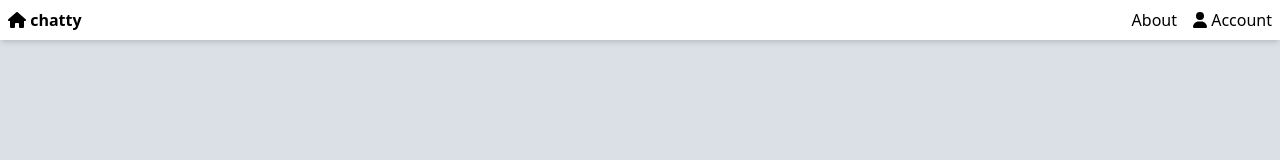
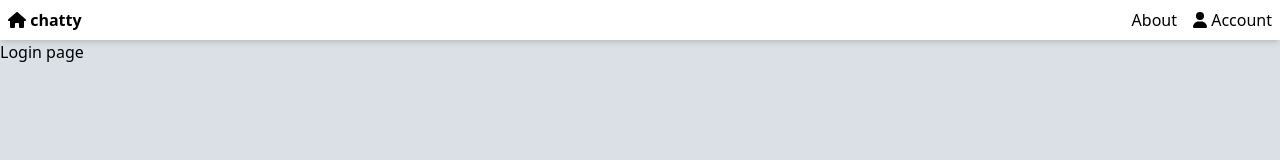
Before and after one commit to LL-Etiane/chatty, a Vue app in the folder frontend/: page /login in a window 1280 px wide. Shown: the top 160 px of the page. Built offline with nearby package versions, Linux system fonts and the light colour scheme.

Commit message:
login page and route added

```diff
--- a/frontend/src/router/index.js
+++ b/frontend/src/router/index.js
@@ -1,5 +1,6 @@
 import { createRouter, createWebHistory } from 'vue-router'
 import HomeView from '../views/HomeView.vue'
+import LoginView from '../views/Login.vue'
 
 const router = createRouter({
   history: createWebHistory(import.meta.env.BASE_URL),
@@ -9,6 +10,11 @@ const router = createRouter({
       name: 'home',
       component: HomeView
     },
+    {
+      path: '/login',
+      name: 'login',
+      component: LoginView
+    },
   ]
 })
 
--- /dev/null
+++ b/frontend/src/views/Login.vue
@@ -0,0 +1,8 @@
+<script setup>
+</script>
+
+<template>
+    <main>
+        <h1>Login page</h1>
+    </main>
+</template>
```
